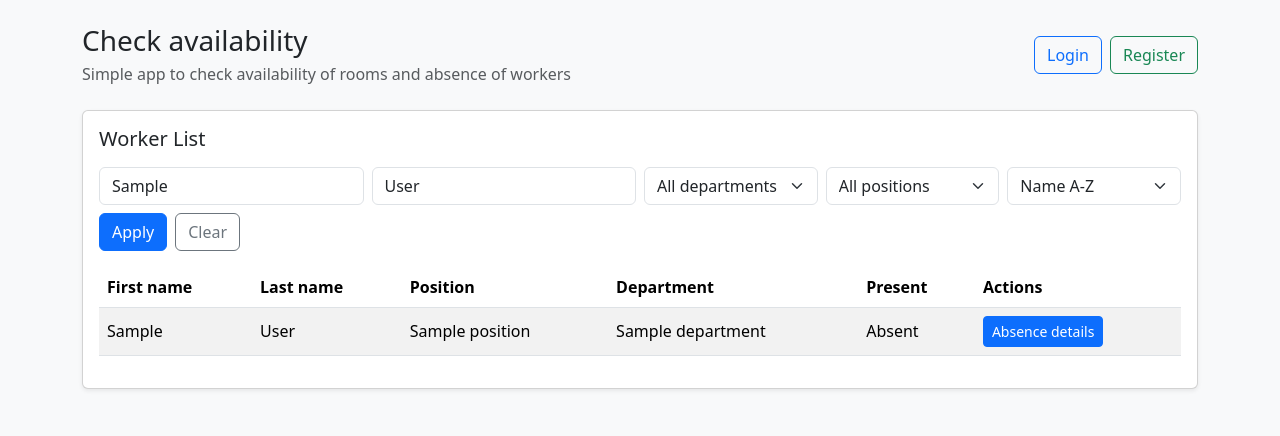
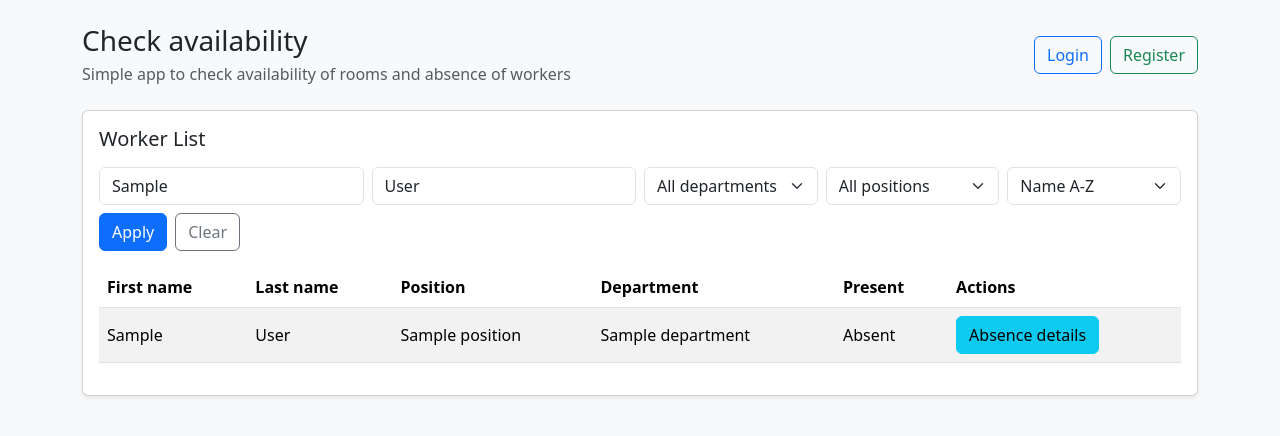
Before and after one commit to StanislawMarszalek/Internship-project-Check-Availability, a Django app: template templates/showing_data/list_workers.html in a window 1280 px wide. Shown: the top 436 px of the page. Run offline with Django 5.2, Linux system fonts and the light colour scheme; the template is opened without the code that fills it: most values are stand-ins (such as "Sample title", 1, 10 or a date in 2020).

Commit message:
Change button (the one to show absece details) to info type

```diff
--- a/templates/showing_data/list_workers.html
+++ b/templates/showing_data/list_workers.html
@@ -101,7 +101,7 @@
                             </a>
                             {% endif %}
                             {% if not worker.is_present %}
-                                <a  class="btn btn-sm btn-primary" href="{% url 'availability:absence_details' worker.pk %}">
+                                <a  class="btn btn-info" href="{% url 'availability:absence_details' worker.pk %}">
                                 Absence details
                             </a>
                             {% else %}
```
